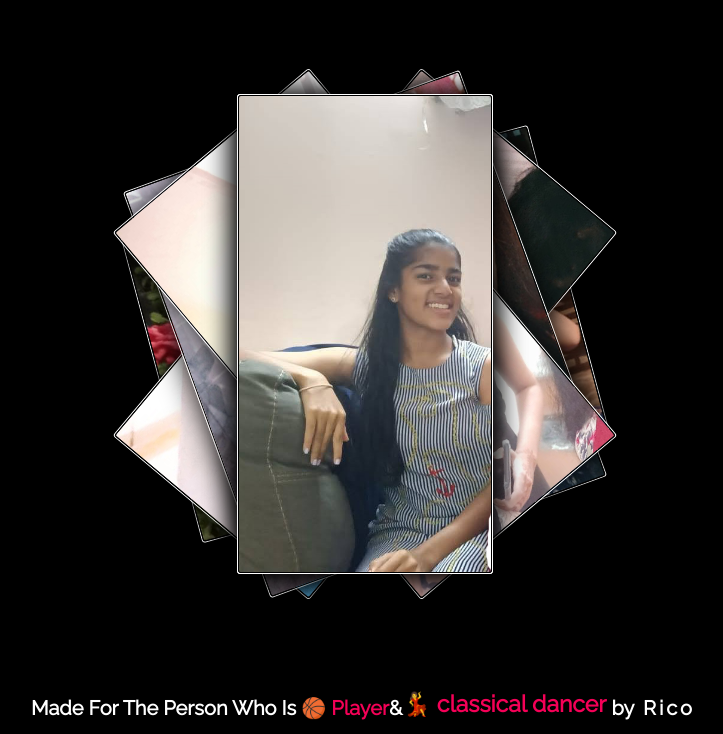
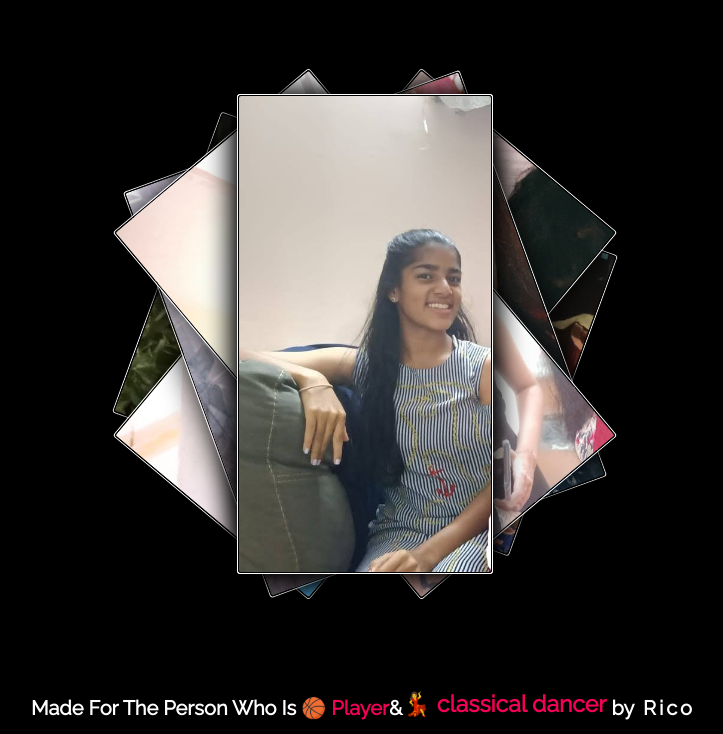
Before and after one commit to Priyamchamp/B-day-things, a plain HTML site: page index.html in a window 1280 px wide. Shown: the part 66-800 px from the top of the page, without its empty margins (275-998 px from the left). Drawn offline with nearby package versions, Linux system fonts and the light colour scheme.

Commit message:
finally done

```diff
--- a/style.css
+++ b/style.css
@@ -110,7 +110,7 @@ img {
 }
 
 .tarot-card:nth-child(2) {
-    transform: rotate(-15deg);
+    transform: rotate(20deg);
 }
 
 .tarot-card:nth-child(3) {
```
